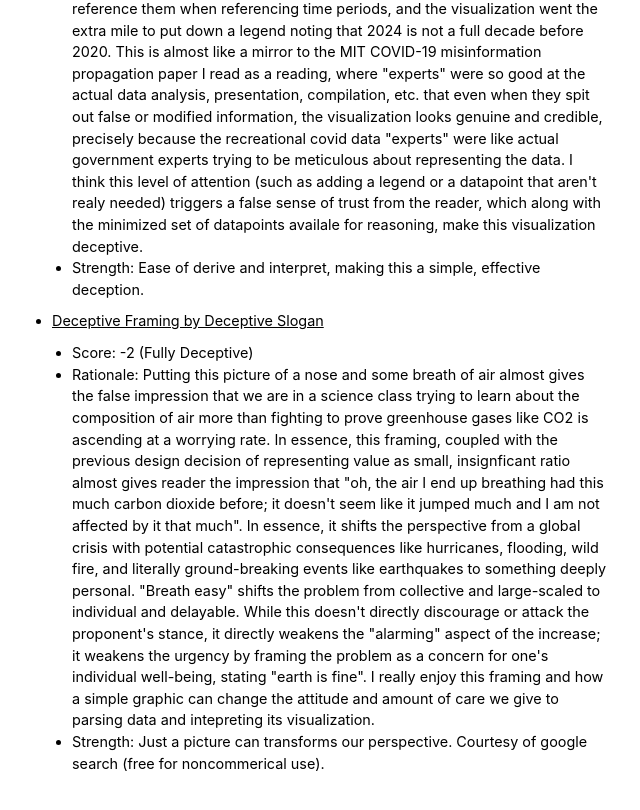
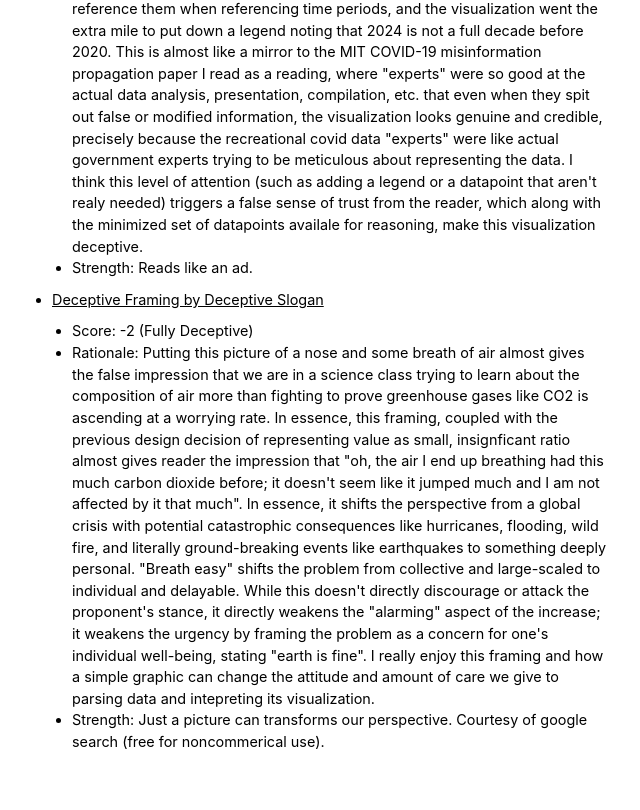
Before and after one commit to tylenode/vis-a4, a Next.js app: page / in a window 1280 px wide. Shown: the part 3590-4400 px from the top of the page, without its empty margins (320-960 px from the left). Built offline with nearby package versions, Linux system fonts and the light colour scheme.

Commit message:
Add change

```diff
--- a/app/page.tsx
+++ b/app/page.tsx
@@ -166,7 +166,7 @@ export default function Page() {
                   with the minimized set of datapoints availale for reasoning, make this visualization deceptive.
                 </li>
                 <li>
-                  Strength: Ease of derive and interpret, making this a simple, effective deception.
+                  Strength: Reads like an ad.
                 </li>
               </ul>
             </li>
```
